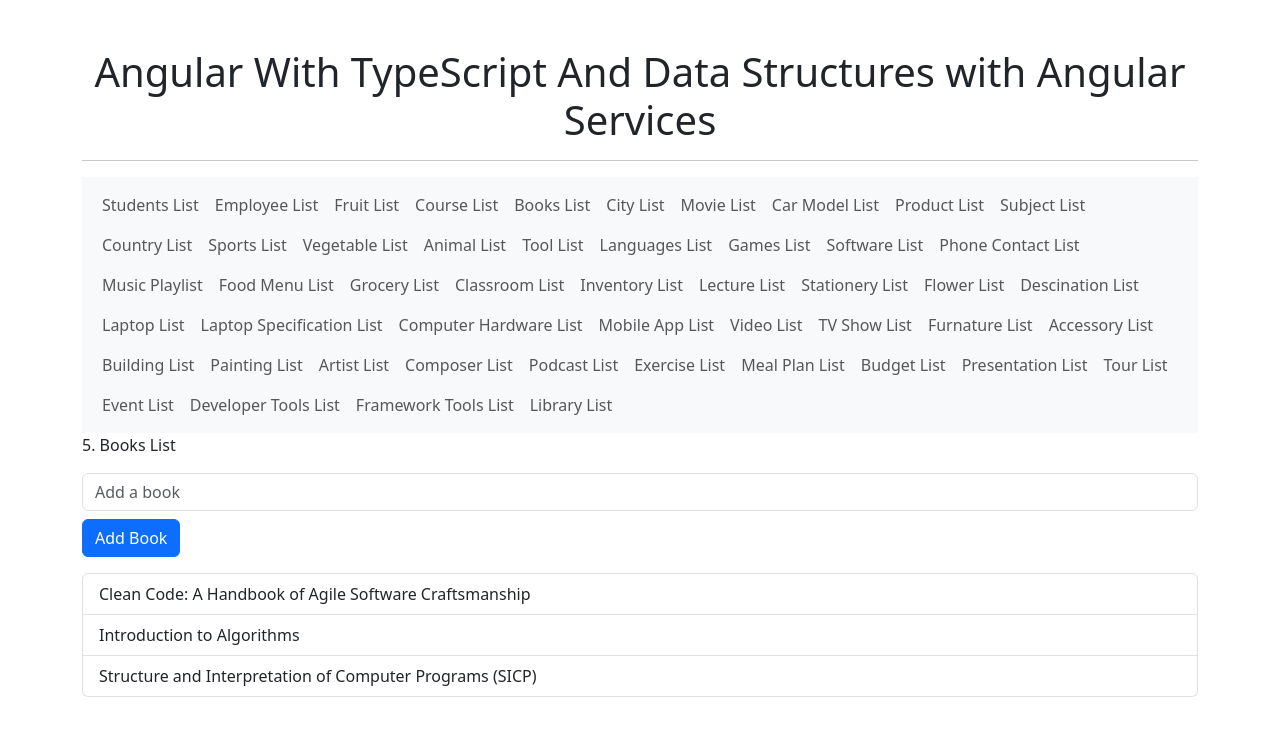
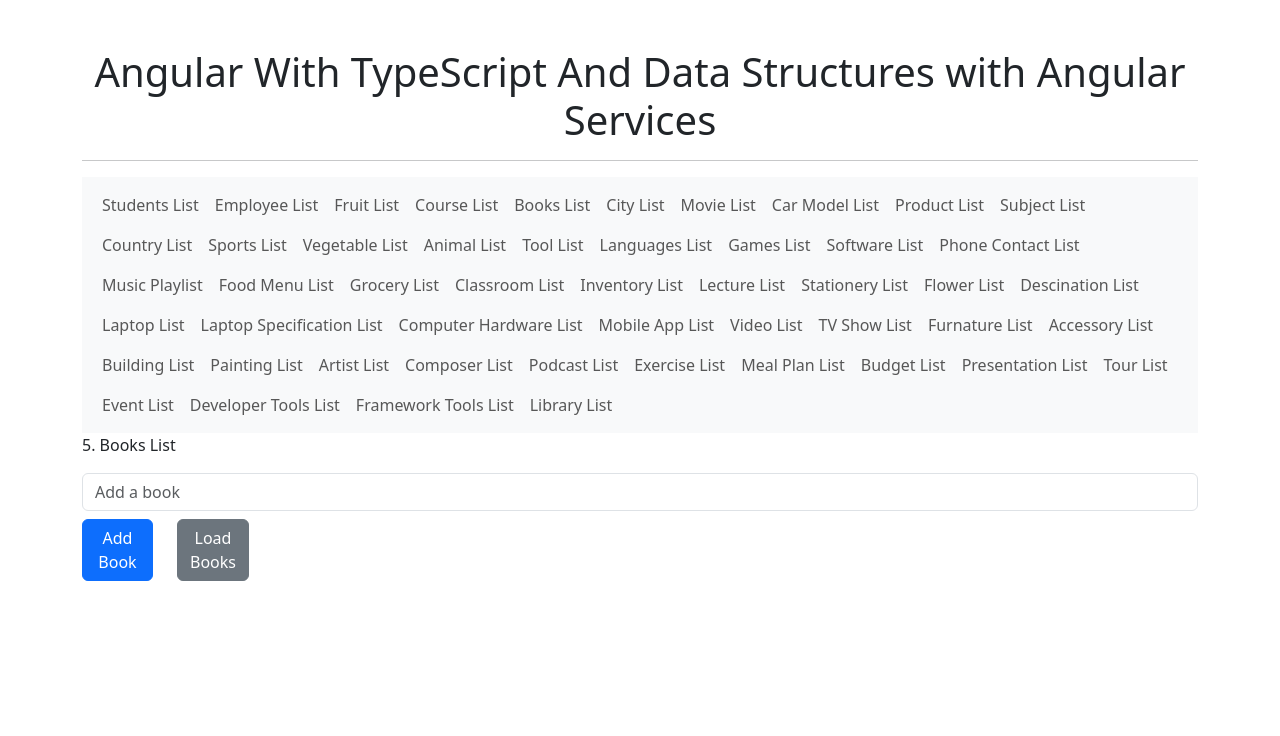
Before and after one commit to muningg/Angular_With_TypeScript_And_Data_Structures, an Angular app: page /books-list in a window 1280 px wide. Shown: the top 736 px of the page. Built offline with nearby package versions, Linux system fonts and the light colour scheme.

Commit message:
feat(book-list-service): add service to load book list

```diff
--- a/src/app/components/book-list/book-list.component.html
+++ b/src/app/components/book-list/book-list.component.html
@@ -1,7 +1,13 @@
 <p>5. Books List</p>
 <input type="text" class="form-control" [(ngModel)]="newBooks" placeholder="Add a book" />
-
-<button class="btn btn-primary mt-2" (click)="addBooks()">Add Book</button>
+<div class="row">
+  <div class="col-sm-1">
+    <button class="btn btn-primary mt-2" (click)="addBook()">Add Book</button>
+  </div>
+  <div class="col-sm-1">
+    <button class="btn btn-secondary mt-2" (click)="provideBooksList()">Load Books</button>
+  </div>
+</div>
 
 <ul class="mt-3 list-group">
   <li class="list-group-item" *ngFor="let book of books">
--- a/src/app/components/book-list/book-list.component.ts
+++ b/src/app/components/book-list/book-list.component.ts
@@ -1,4 +1,5 @@
 import { Component } from '@angular/core';
+import { BookListService } from './book-list.service';
 
 @Component({
   selector: 'app-book-list',
@@ -6,13 +7,18 @@ import { Component } from '@angular/core';
   styleUrl: './book-list.component.css'
 })
 export class BookListComponent {
-  books: string[] = ['Clean Code: A Handbook of Agile Software Craftsmanship', 'Introduction to Algorithms', 'Structure and Interpretation of Computer Programs (SICP)'];
+  books: string[] = [];
   newBooks: string = '';
 
-  addBooks() {
+  constructor(private booksListService: BookListService) { }
+
+  addBook() {
     if (this.newBooks.trim()) {
-      this.books.push(this.newBooks);
+      this.booksListService.addBook(this.newBooks);
       this.newBooks = '';
     }
   }
+  provideBooksList() {
+    this.books = this.booksListService.loadBooks();
+  }
 }
--- /dev/null
+++ b/src/app/components/book-list/book-list.service.ts
@@ -0,0 +1,21 @@
+import { Injectable } from '@angular/core';
+
+@Injectable({
+  providedIn: 'root'
+})
+export class BookListService {
+
+  private books: string[] = [
+    'Clean Code: A Handbook of Agile Software Craftsmanship',
+    'Introduction to Algorithms',
+    'Structure and Interpretation of Computer Programs (SICP)'
+  ];
+
+  loadBooks() {
+    return this.books;
+  }
+
+  addBook(book: string) {
+    this.books.push(book);
+  }
+}
```
Also changed, not shown: 1 other file (tests, documents, lock files or other folders).
